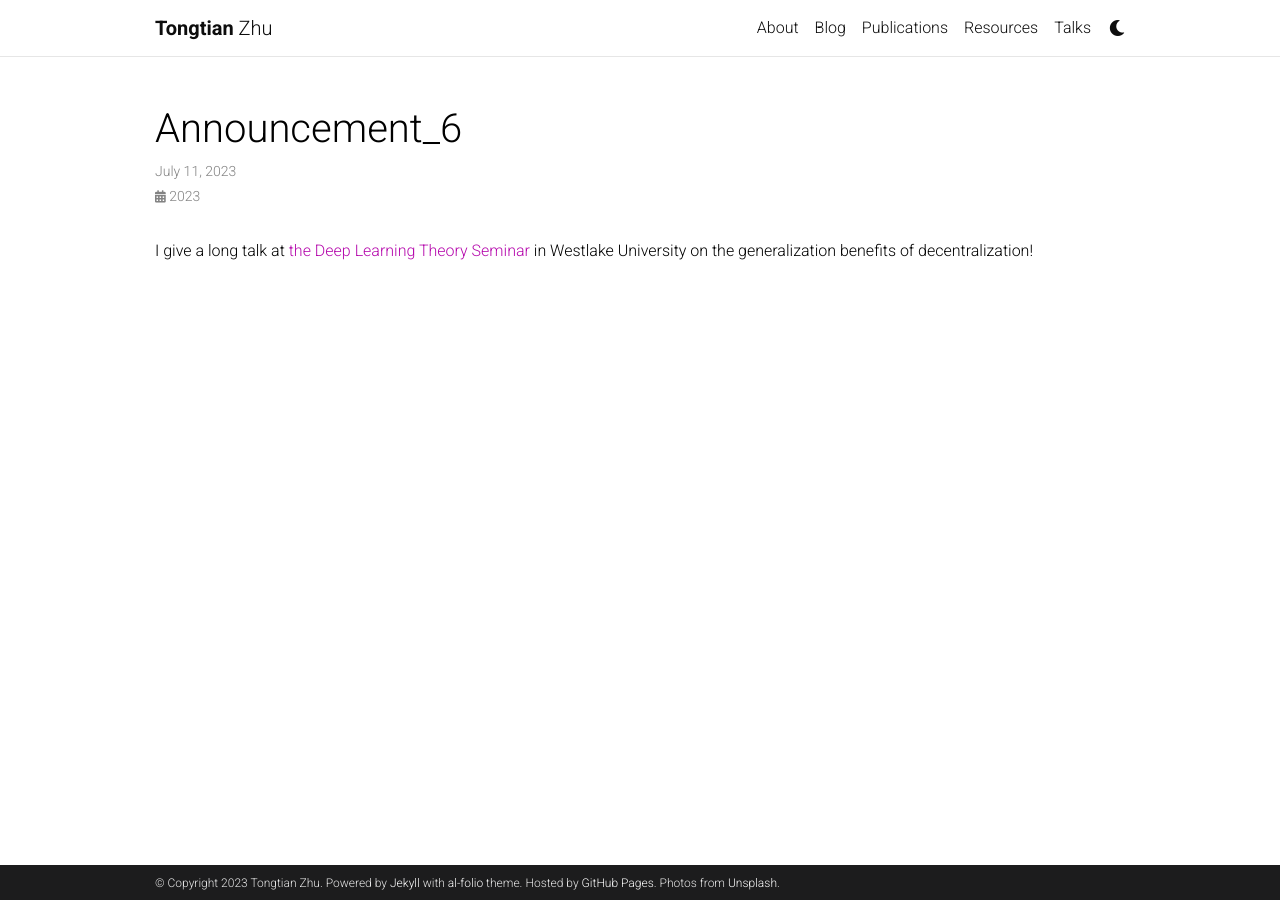
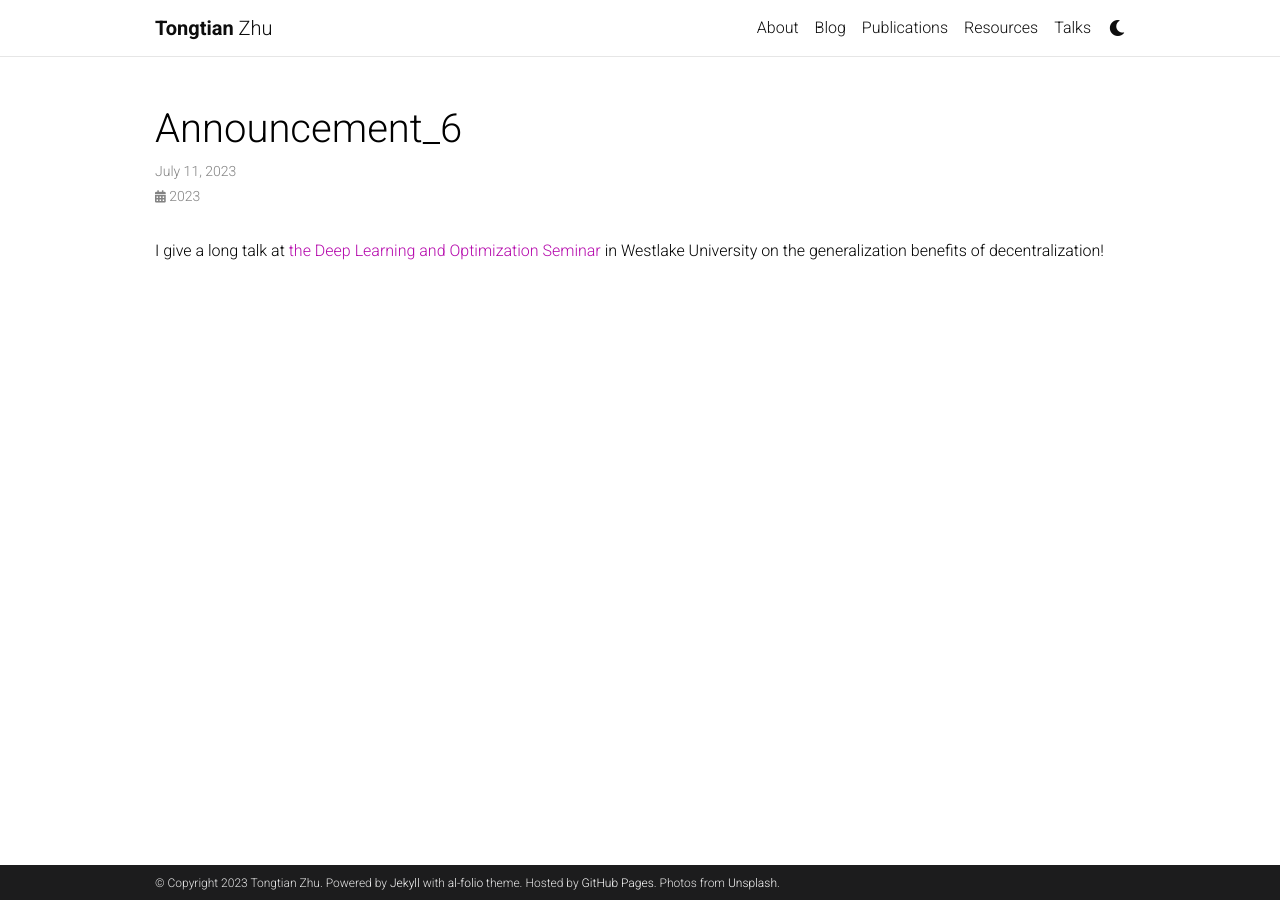
Before and after one commit to Raiden-Zhu/Raiden-Zhu.github.io, a Jekyll site: the page built from _news/announcement_6.md, in a window 1280 px wide. Built offline with Jekyll 4.4.1, drawn with Linux system fonts in a browser that asks for light colours; comment, search, counter and statistics services are not loaded; a style sheet for code colours, icons or effects is not loaded.

Commit message:
Update announcement_6.md

```diff
--- a/_news/announcement_6.md
+++ b/_news/announcement_6.md
@@ -5,4 +5,4 @@ inline: true
 related_posts: false
 ---
 
-I give a long talk at [<span style="color: #B509AC;">the Deep Learning Theory Seminar</span>](https://dlt-seminar.github.io/) in Westlake University on the generalization benefits of decentralization!
+I give a long talk at [<span style="color: #B509AC;">the Deep Learning and Optimization Seminar</span>](https://dlo-seminar.github.io/) in Westlake University on the generalization benefits of decentralization!
```
